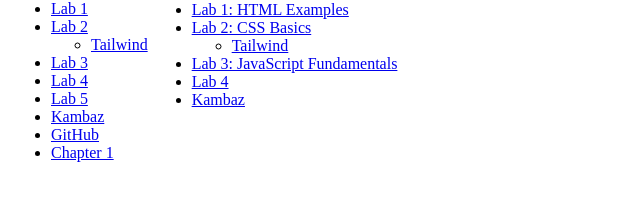
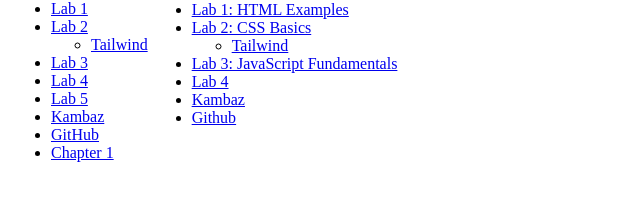
Before and after one commit to bearsmithnu/webdev-client, a Next.js app: page /labs in a window 1280 px wide. Shown: the part 90-289 px from the top of the page, without its empty margins (0-640 px from the left). Built offline with nearby package versions, Linux system fonts and the light colour scheme.

Commit message:
small changes, hope they help

```diff
--- a/app/labs/lab2/Positions.tsx
+++ b/app/labs/lab2/Positions.tsx
@@ -1,6 +1,7 @@
 export default function Positions() {
   return (
-    <>
+    <div id="wd-css-positions">
+      <h2>Positions</h2>
       <div id="wd-css-position-relative">
         <h2>Relative</h2>
         <div className="wd-bg-color-gray">
@@ -59,6 +60,6 @@
         <div className="wd-pos-fixed-corner wd-bg-color-red">A!</div>
         <div className="wd-ai-pos-fixed wd-bg-color-red wd-fg-color-white">AI fixed</div>
       </div>
-    </>
+    </div>
   );
 }
--- a/app/labs/page.tsx
+++ b/app/labs/page.tsx
@@ -25,6 +25,14 @@
         <li>
           <Link href="/">Kambaz</Link>
         </li>
+        <li>
+          <a
+            href="https://github.com/bearsmithnu/webdev-client"
+            id="wd-github-link"
+          >
+            Github
+          </a>
+        </li>
       </ul>
     </div>
   );
```
